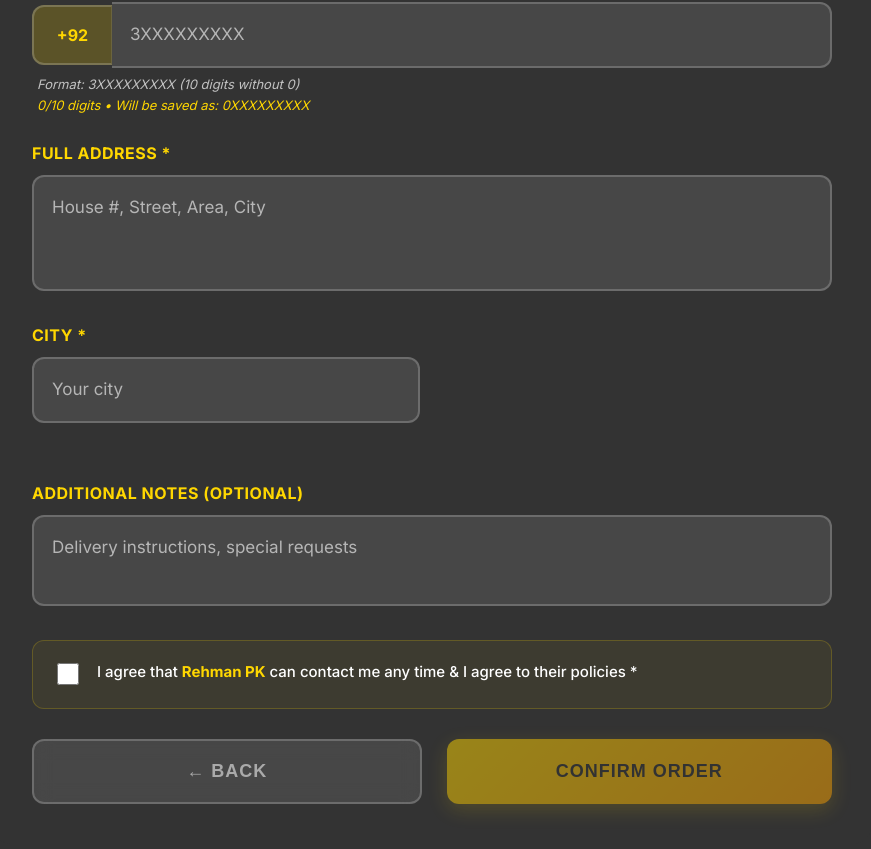
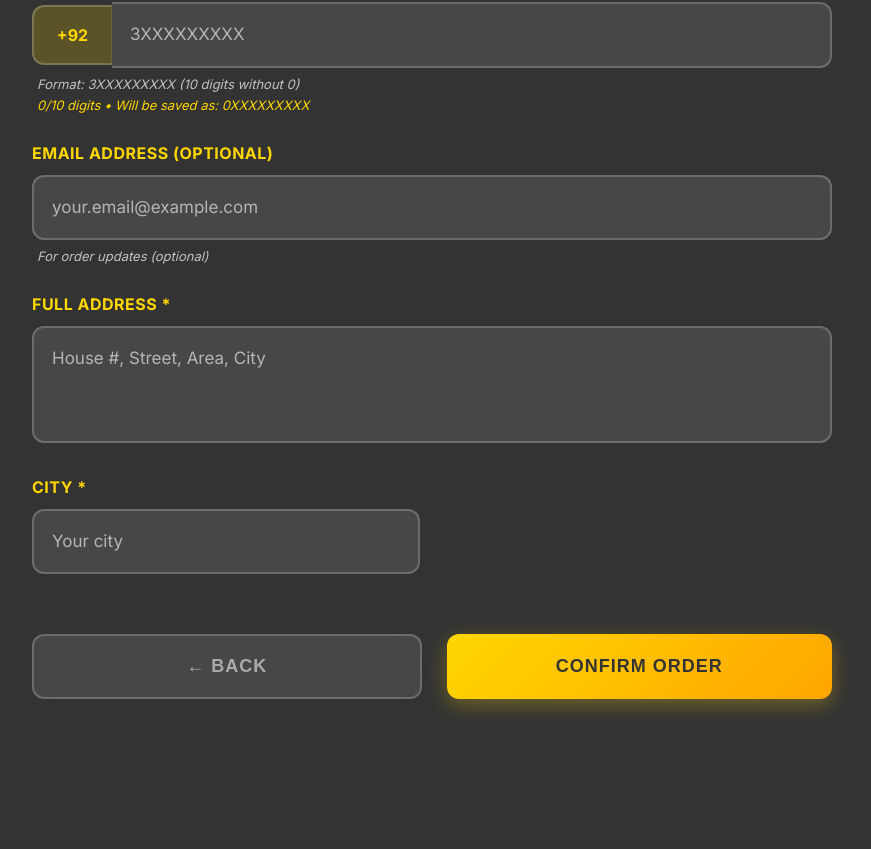
Before and after one commit to ans-rajpoot-9/Rahman-PK, a React (Vite) app: page /order in a window 1280 px wide. Shown: the part 1157-2006 px from the top of the page, without its empty margins (208-1079 px from the left). After the commit the page ends 1936 px from the top, so only its background shows below. Built offline with nearby package versions, Linux system fonts and the light colour scheme.

Commit message:
Update App.jsx with auto-scroll and Orderpage.jsx with removed fields

```diff
--- a/src/App.jsx
+++ b/src/App.jsx
@@ -1,11 +1,9 @@
-import React from "react";
+import React, { useEffect } from "react";
 import Header from "./Components/Header/Header";
-
 import "./App.css";
-import { BrowserRouter as Router, Routes, Route } from "react-router-dom";
+import { BrowserRouter as Router, Routes, Route, useLocation } from "react-router-dom";
 import Navbar from "./Components/Navbar/Navbar";
-
-import WhatsappButton from "./Components/Whatsappbtn/Whatsappbutton"; // Fixed folder name
+import WhatsappButton from "./Components/Whatsappbtn/Whatsappbutton";
 import ProductPage from "./Components/Productpage/Productpage";
 import HealthSection from "./Components/Section/HealthSection";
 import ImgSection from "./Components/Imgsection/Img-section";
@@ -13,8 +11,23 @@ import Footer from "./Components/Footer/Footer";
 import OrderPage from "./Components/Orderpage/Orderpage";
 
 function App() {
+  // Scroll-to-top component inside App
+  function ScrollToTop() {
+    const { pathname } = useLocation();
+
+    useEffect(() => {
+      // Scroll to top on every route change
+      window.scrollTo(0, 0);
+    }, [pathname]);
+
+    return null;
+  }
+
   return (
     <Router>
+      {/* Add ScrollToTop here - it will work for all routes */}
+      <ScrollToTop />
+
       <div className="app-container">
         <Header />
         <WhatsappButton />
--- a/src/Components/Orderpage/Orderpage.jsx
+++ b/src/Components/Orderpage/Orderpage.jsx
@@ -20,9 +20,8 @@ const OrderPage = () => {
         phone: '',
         email: '',
         address: '',
-        city: '',
-
-        notes: ''
+        city: ''
+        // REMOVED: notes field
     });
 
     const [errors, setErrors] = useState({});
@@ -115,8 +114,6 @@ const OrderPage = () => {
             newErrors.phone = 'Pakistani number must start with 3 (like 3XXXXXXXXX)';
         }
 
-
-
         if (!orderForm.address.trim()) {
             newErrors.address = 'Address is required';
         }
@@ -125,9 +122,7 @@ const OrderPage = () => {
             newErrors.city = 'City is required';
         }
 
-        if (!agreementChecked) {
-            newErrors.agreement = 'You must agree to the terms to continue';
-        }
+        // REMOVED: agreement validation
 
         return newErrors;
     };
@@ -160,13 +155,7 @@ const OrderPage = () => {
             return;
         }
 
-        if (!agreementChecked) {
-            setErrors({
-                ...errors,
-                agreement: 'You must agree to the terms to continue'
-            });
-            return;
-        }
+        // REMOVED: agreement check
 
         setIsSubmitting(true);
 
@@ -184,7 +173,7 @@ const OrderPage = () => {
             address: orderForm.address,
             city: orderForm.city,
 
-            notes: orderForm.notes || 'No additional notes',
+            notes: 'No additional notes', // REMOVED: orderForm.notes reference
             product: productName,
             weight: `${orderData.weight}g`,
             quantity: orderData.quantity,
@@ -370,7 +359,15 @@ const OrderPage = () => {
                     </div>
 
                     <div className="form-group">
-
+                        <label>Email Address (Optional)</label>
+                        <input
+                            type="email"
+                            name="email"
+                            value={orderForm.email}
+                            onChange={handleInputChange}
+                            placeholder="your.email@example.com"
+                        />
+                        <small>For order updates (optional)</small>
                     </div>
 
                     <div className="form-group">
@@ -401,36 +398,12 @@ const OrderPage = () => {
                         </div>
 
                         <div className="form-group">
-
+                            {/* Empty div for layout */}
                         </div>
                     </div>
 
-                    <div className="form-group">
-                        <label>Additional Notes (Optional)</label>
-                        <textarea
-                            name="notes"
-                            value={orderForm.notes}
-                            onChange={handleInputChange}
-                            placeholder="Delivery instructions, special requests"
-                            rows="2"
-                        />
-                    </div>
-
-                    <div className="agreement-checkbox">
-                        <label className="checkbox-container">
-                            <input
-                                type="checkbox"
-                                checked={agreementChecked}
-                                onChange={handleCheckboxChange}
-                                className={errors.agreement ? 'error' : ''}
-                                required
-                            />
-                            <span className="checkbox-label">
-                                I agree that <span>Rehman PK</span> can contact me any time & I agree to their policies *
-                            </span>
-                        </label>
-                        {errors.agreement && <span className="checkbox-error">{errors.agreement}</span>}
-                    </div>
+                    {/* REMOVED: Additional Notes field */}
+                    {/* REMOVED: Agreement checkbox section */}
 
                     <div className="form-actions">
                         <button
@@ -444,7 +417,7 @@ const OrderPage = () => {
                         <button
                             type="submit"
                             className="submit-btn"
-                            disabled={isSubmitting || !agreementChecked}
+                            disabled={isSubmitting} // REMOVED: !agreementChecked condition
                         >
                             {isSubmitting ? 'Processing...' : 'Confirm Order'}
                         </button>
```
